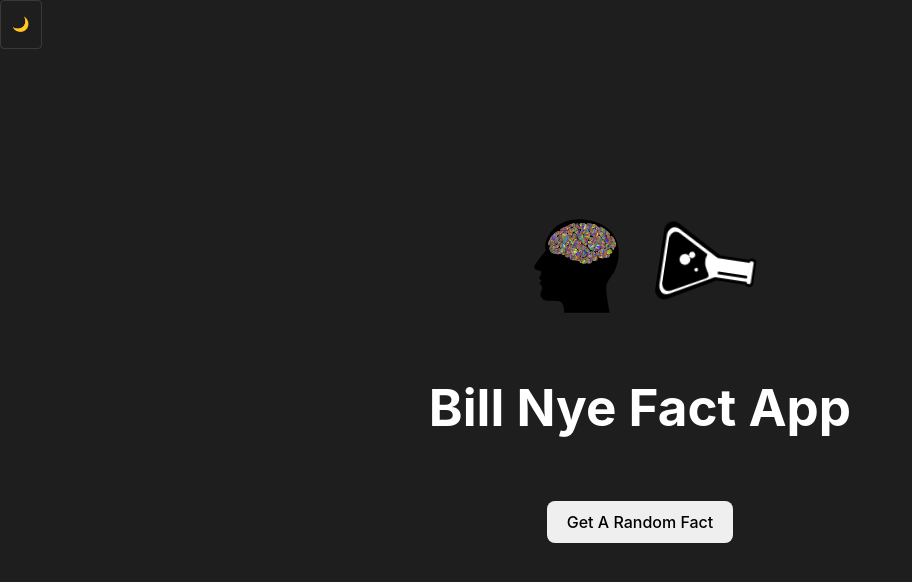
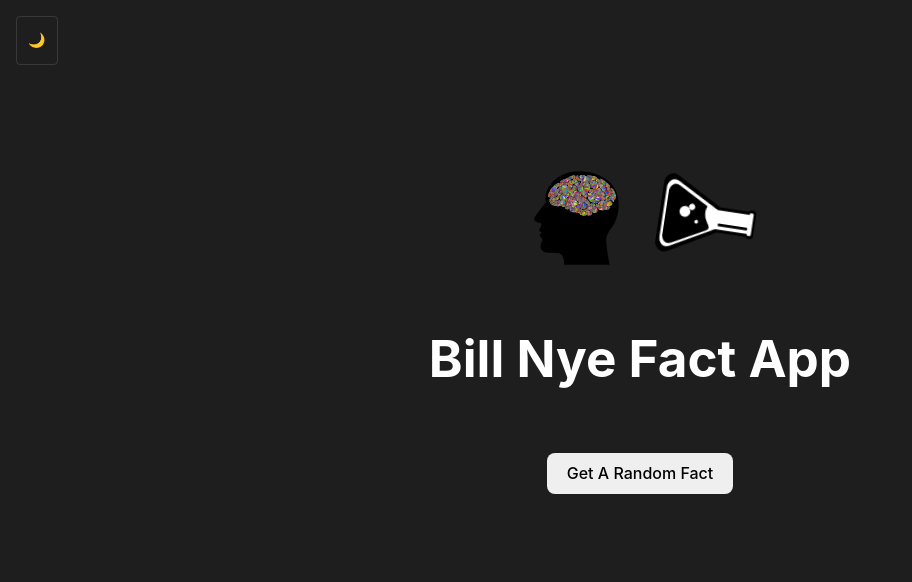
Before and after one commit to traumatrain/react-bill-nye, a React (Vite) app: page / in a window 1280 px wide. Shown: the top 582 px of the page, without its empty margins (0-912 px from the left). Built offline with nearby package versions, Linux system fonts and the light colour scheme; no server answers.

Commit message:
Passed props to App.jsx
Fixed Toggle.jsx and added it to App.jsx for dark/light modes.

```diff
--- a/src/components/App.jsx
+++ b/src/components/App.jsx
@@ -1,11 +1,15 @@
 import React, { useState } from 'react';
 import useNyeFact from '../hooks/useNyeFact';
 //is "ToggleButton" needed?
-import { ThemeProvider, createTheme, Card, ToggleButton } from '@mui/material';
+import {
+  ThemeProvider,
+  createTheme,
+  Card /*ToggleButton*/,
+} from '@mui/material';
 import Header from './Header';
 import Button from './Button';
 import FactContainer from './Fact-Container';
-//import Toggle from './Toggle';
+import Toggle from './Toggle';
 
 import './App.css';
 
@@ -21,12 +25,10 @@
   return (
     <ThemeProvider theme={theme}>
       <Card>
-        <ToggleButton
-          checked={darkModeEnabled}
-          onChange={() => setDarkModeEnabled(!darkModeEnabled)}
-        >
-          🌙
-        </ToggleButton>
+        <Toggle
+          darkModeEnabled={darkModeEnabled}
+          setDarkModeEnabled={setDarkModeEnabled}
+        />
         <div className="app-primary">
           <Header />
           <Button showNyeFact={showNyeFact} />
--- a/src/components/Toggle.jsx
+++ b/src/components/Toggle.jsx
@@ -1,20 +1,14 @@
 import React from 'react';
 import { ToggleButton } from '@mui/material';
 //!NTS: Don't think it's just the prop I'm missing
-export default function Toggle({ darkModeEnabled }) {
+export default function Toggle({ darkModeEnabled, setDarkModeEnabled }) {
   return (
     <div className="toggle-button">
       <ToggleButton
-        /* To Mike: I feel like most of what needs to be here is on App.jsx, but I'm not sure if
-      I'm on the right track or not. setDarkModeEnabled can't be defined here. I've tried using
-      theme, createTheme, and both of the darkmode variations to get it to work and
-      nothing is. Am I missing something obvious?
-      */
         checked={darkModeEnabled}
-        //!NTS: setDarkModeEnabled can't be defined--what prop are you missing?
         onChange={() => setDarkModeEnabled(!darkModeEnabled)}
       >
-        Dark/Light
+        🌙
       </ToggleButton>
     </div>
   );
```
